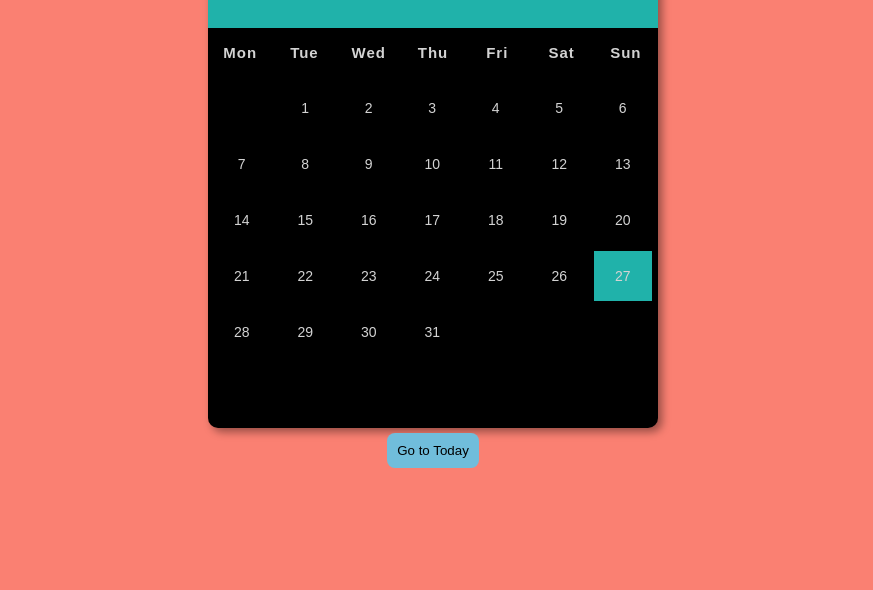
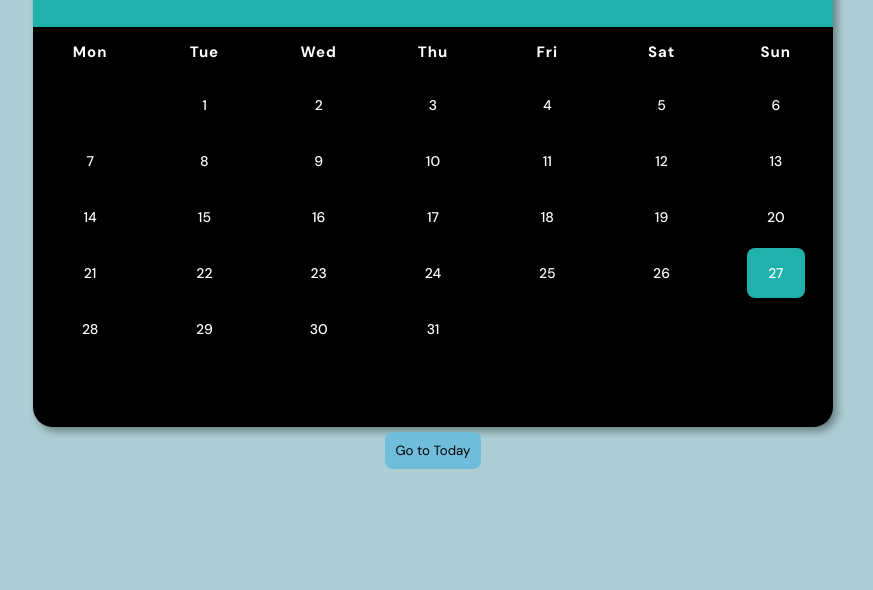
Before and after one commit to taytruong/calendar, a plain HTML site: page index.html in a window 1280 px wide. Shown: the part 210-800 px from the top of the page, without its empty margins (207-1080 px from the left). Drawn offline with Linux system fonts and the light colour scheme.

Commit message:
update: css

```diff
--- a/index.html
+++ b/index.html
@@ -6,10 +6,15 @@
     <meta name="viewport" content="width=device-width, initial-scale=1.0" />
     <title>Calendar</title>
     <link rel="stylesheet" href="style.css" />
+    <link rel="preconnect" href="https://fonts.googleapis.com" />
+    <link rel="preconnect" href="https://fonts.gstatic.com" crossorigin />
+    <link
+      href="https://fonts.googleapis.com/css2?family=DM+Sans:ital,opsz,wght@0,9..40,100..1000;1,9..40,100..1000&display=swap"
+      rel="stylesheet"
+    />
   </head>
   <body>
-    <div class="container">
-    </div>
+    <div class="container"></div>
     <script src="app.js"></script>
   </body>
 </html>
--- a/style.css
+++ b/style.css
@@ -1,14 +1,14 @@
 * {
   margin: 0;
   padding: 0;
-  font-family: sans-serif;
+  font-family: "DM Sans", "san-serif";
   box-sizing: border-box;
 }
 
 .container {
   width: 100%;
   height: 100vh;
-  background-color: salmon;
+  background-color: rgb(172, 206, 212);
   display: flex;
   justify-content: center;
   align-items: center;
@@ -17,10 +17,10 @@
 
 .calendar {
   background-color: black;
-  color: lightgray;
-  width: 450px;
+  color: white;
+  width: 800px;
   height: 520px;
-  border-radius: 10px;
+  border-radius: 20px;
   box-shadow: 4px 4px 8px rgba(0, 0, 0, 0.4);
 }
 
@@ -38,7 +38,7 @@
 
 .month h1 {
   font-size: 30px;
-  font-weight: 400;
+  font-weight: bold;
   text-transform: uppercase;
 }
 
@@ -64,9 +64,11 @@
 
 .days {
   width: 100%;
-  display: flex;
-  flex-wrap: wrap;
-  padding: 2px;
+  display: grid;
+  grid-template-columns: repeat(7, 1fr);
+  grid-template-rows: repeat(6, 1fr);
+  justify-items: center;
+  font-weight: 500;
 }
 
 .days div {
@@ -80,17 +82,21 @@
 }
 
 .days div:hover:not(.empty) {
-  border: 2px solid gray;
+  border: 2px solid white;
   cursor: pointer;
+  border-radius: 8px;
 }
 
 .today {
   background-color: lightseagreen;
+  border-radius: 8px;
 }
 
 .selected {
   background-color: #ade6d7;
   color: black;
+  border-radius: 8px;
+  font-weight: 500;
 }
 
 button {
```
